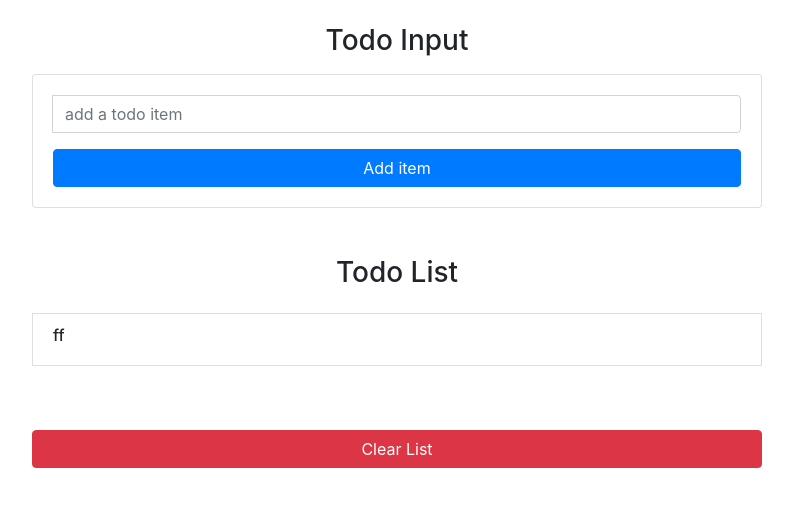
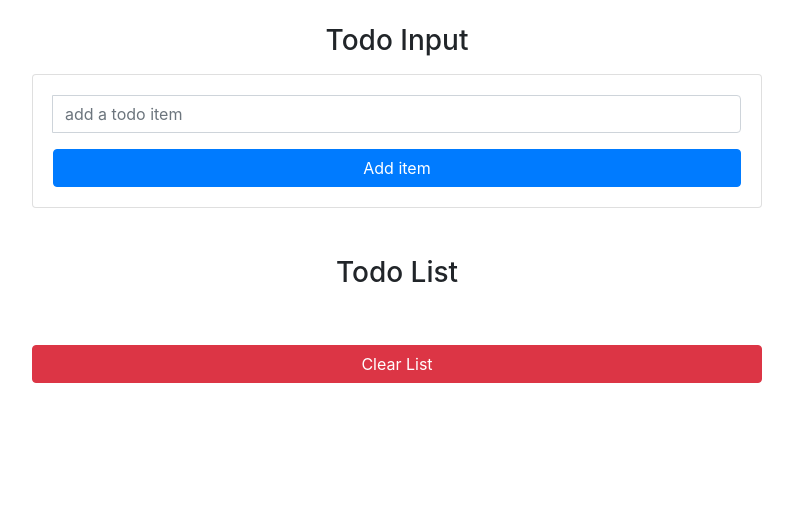
Before and after one commit to TobiOladoja/react-todoListV2, a React (Create React App) app: page / in a window 1280 px wide. Shown: the top 506 px of the page, without its empty margins (243-1036 px from the left). Built offline with nearby package versions, Linux system fonts and the light colour scheme.

Commit message:
Basic add item to to do list works

```diff
--- a/src/App.js
+++ b/src/App.js
@@ -25,14 +25,14 @@ class App extends Component {
 
     const newItem = {
       id: this.state.id,
-      item: this.state.item
+      title: this.state.item
     };
     console.log(newItem);
 
     const updatedItems = [...this.state.items, newItem];
     this.setState({
       items: updatedItems,
-      items: '',
+      item: '',
       id: uuid(),
       editItem: false
     });
@@ -49,7 +49,7 @@ class App extends Component {
               handleChange={this.handleChange}
               handleSubmit={this.handleSubmit}
             />
-            <TodoList />
+            <TodoList items={this.state.items} />
           </div>
         </div>
       </div>
--- a/src/components/TodoItem.js
+++ b/src/components/TodoItem.js
@@ -2,9 +2,10 @@ import React, { Component } from 'react';
 
 export default class TodoItem extends Component {
   render() {
+    const { title } = this.props;
     return (
       <li className='list list-group-item capitalize d-flex justify-content-between my-3'>
-        <h6>ff</h6>
+        <h6>{title}</h6>
       </li>
     );
   }
--- a/src/components/TodoList.js
+++ b/src/components/TodoList.js
@@ -3,10 +3,13 @@ import TodoItem from './TodoItem';
 
 export default class TodoList extends Component {
   render() {
+    const { items } = this.props;
     return (
       <ul className='list-group my-5'>
         <h3 className='text-capialize text-center'>Todo List</h3>
-        <TodoItem />
+        {items.map(item => {
+          return <TodoItem key={item.id} title={item.title} />;
+        })}
         <button
           type='button'
           className='btn btn-danger btn-block text-capitalize mt-5'
@@ -17,3 +20,6 @@ export default class TodoList extends Component {
     );
   }
 }
+
+// Map method to loop through the whole array that we're being passed {items} and as we're looping
+// through eac and every one, we'll want to grab the id(unique uuid), title.
```
